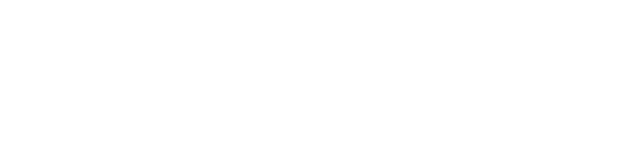
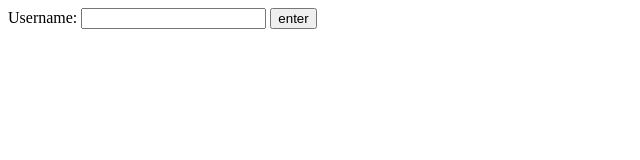
Before and after one commit to CuriousJoshy/simple-chat-program, a website: page index.html in a window 1280 px wide. Shown: the whole page, without its empty margins (0-640 px from the left). Drawn offline with nearby package versions, Linux system fonts and the light colour scheme.

Commit message:
More changes

```diff
--- a/index.html
+++ b/index.html
@@ -5,6 +5,11 @@
 	</head>
 
 	<body>
+		<form>
+			Username: <input name="username"/>
+			<input type="submit" value="enter"/>
+		</form>
+
 		<script src="/socket.io/socket.io.js"></script>
 	</body>
 </html>
--- a/index.js
+++ b/index.js
@@ -3,7 +3,7 @@ var http = require('http').Server(app);
 var io = require('socket.io')(http);
 var uniqid = require("uniqid");
 
-/* app.get('/', function(req, res){
+app.get('/', function(req, res){
 	res.sendFile(__dirname + '/index.html');
 });
 
@@ -17,7 +17,7 @@ io.on('connection', function(socket){
 	socket.on('disconnect', function(){
 		console.log('user disconnected');
 	});
-}); */
+});
 
 // http.listen(3000, "192.168.1.10");
 
```
